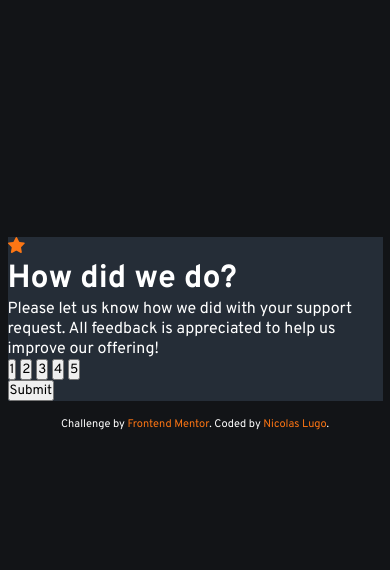
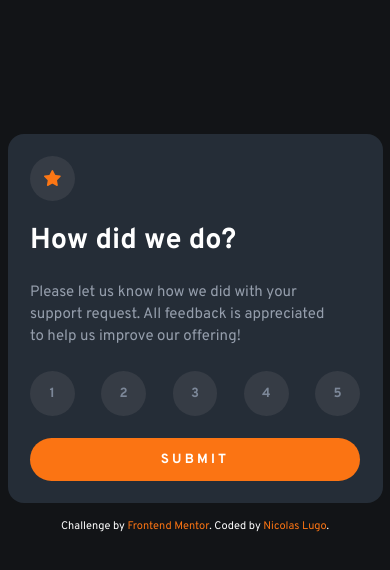
Before and after one commit to nicolugocbz86/interactive-rating-component, a plain HTML site: page index.html in a window 390 px wide. Drawn offline with Linux system fonts and the light colour scheme.

Commit message:
css: mobile styles in form tag

```diff
--- a/css/index.css
+++ b/css/index.css
@@ -14,6 +14,10 @@
         padding: 0;
         box-sizing: border-box;
         font-family: 'Overpass', sans-serif;
+    }
+
+    p {
+        font-size: 15px;
     }
 
 /* MEDIA QUERIES */
@@ -34,8 +38,87 @@
                 color: hsl(0, 0%, 100%);
             }
 
+            main,
+            form,
+            form div:nth-of-type(1),
+            form div:nth-of-type(2) {
+                display: flex;
+            }
+
+            main,
+            form {
+                flex-direction: column;
+            }
+
+            form div:nth-of-type(1),
+            form div:nth-of-type(2) button {
+                width: 2.8rem;
+                height: 2.8rem
+            }
+
             form {
                 background-color: hsl(213, 19%, 18%);
+                border-radius: 1rem;
+                padding: 1.4rem;
+                gap: 1.4rem;
+            }
+
+            form div:nth-of-type(1) {
+                justify-content: center;
+                border-radius: 100%;
+                background-color: hsl(216, 12%, 24%);
+            }
+
+            form div:nth-of-type(1) img {
+                align-self: center;
+            }
+
+            form h1 {
+                font-size: 1.8rem;
+            }
+
+            form p {
+                width: 94%;
+                line-height: 1.4rem;
+                color: hsl(217, 12%, 63%);
+            }
+
+            form div:nth-of-type(2) {
+                justify-content: space-between;
+            }
+
+            form div:nth-of-type(2) button {
+                border: none;
+                border-radius: 100%;
+                background-color: hsl(216, 12%, 24%);
+                color: hsl(216, 12%, 54%);
+                font-weight: 700;
+            }
+
+            form div:nth-of-type(2) button:hover {
+                background-color: hsl(217, 12%, 63%);
+                color: hsl(0, 0%, 100%);
+            }
+
+            form div:nth-of-type(2) button:active {
+                background-color: hsl(25, 97%, 53%);
+                color: hsl(0, 0%, 100%);
+            }
+
+            form input {
+                border: none;
+                border-radius: 2rem;
+                text-transform: uppercase;
+                letter-spacing: .2rem;
+                font-weight: 700;
+                background-color: hsl(25, 97%, 53%);
+                color: hsl(0, 0%, 100%);
+                padding: .8rem;
+            }
+
+            form input:active {
+                background-color: hsl(0, 0%, 100%);
+                color: hsl(25, 97%, 53%);
             }
 
         /* CLASS */
```
